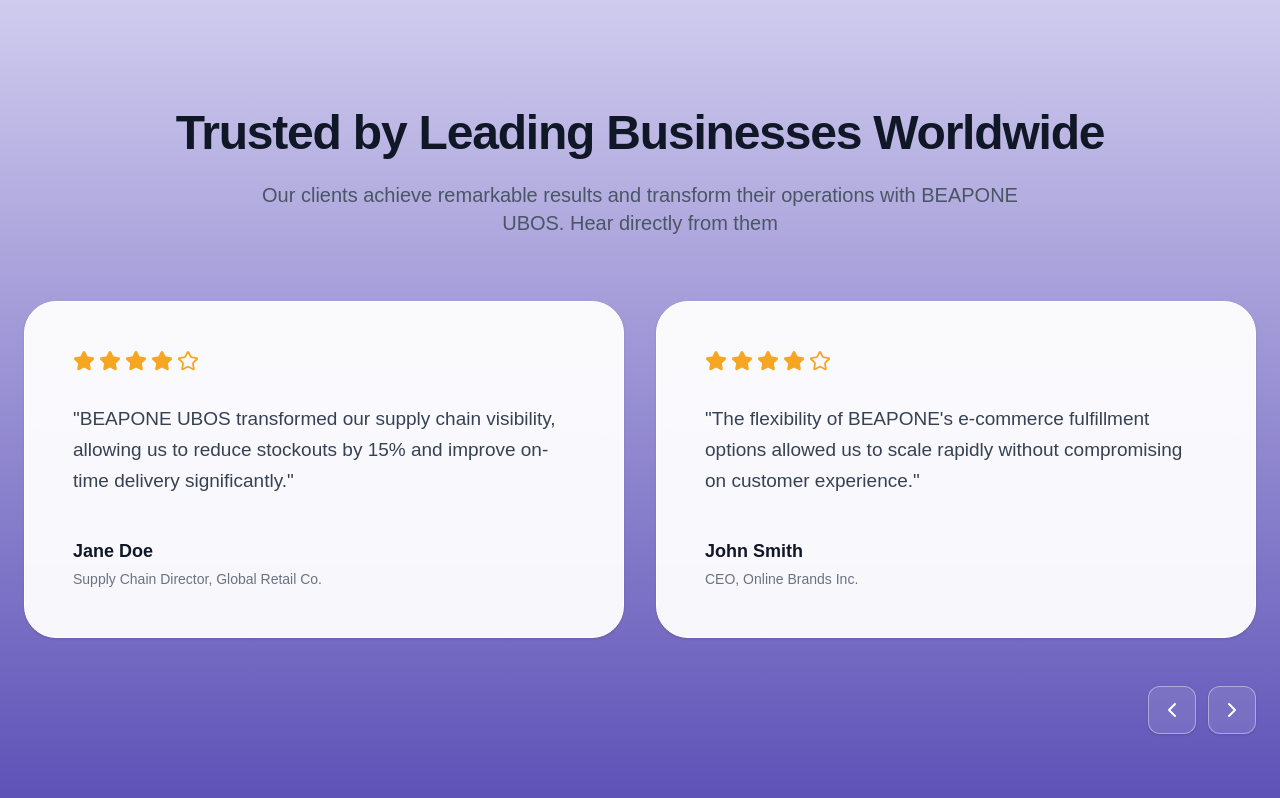
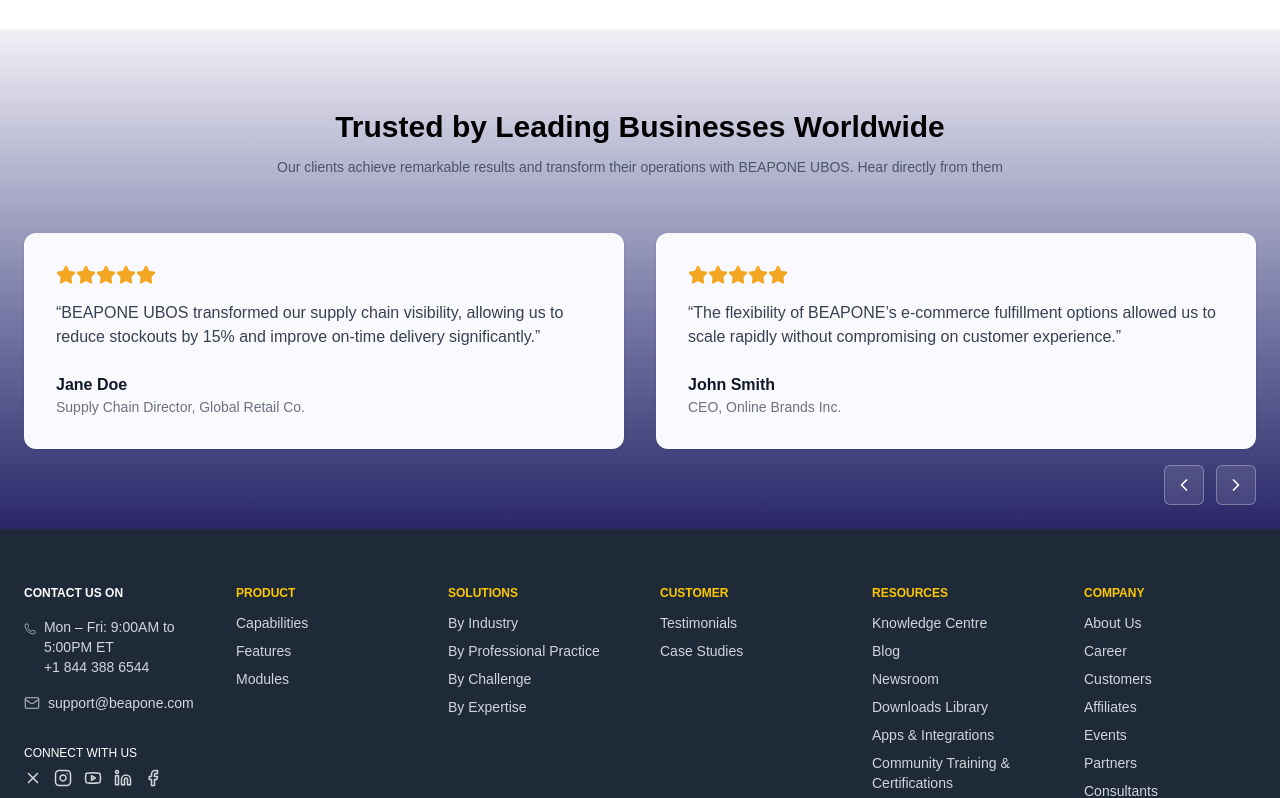
Before and after one commit to PROJECT-STAR-1/BeapOne_CMS, a Next.js app: page /home/resources/faqs in a window 1280 px wide. Shown: the part 2455-3253 px from the top of the page. Built offline with nearby package versions, Linux system fonts and the light colour scheme.

Commit message:
updated FAQ

```diff
--- a/src/app/home/resources/faqs/page.jsx
+++ b/src/app/home/resources/faqs/page.jsx
@@ -5,7 +5,7 @@
 import QuickNavigationSection from "@/components/faqs/QuickNavigationSection";
 import FaqAccordionSection from "@/components/faqs/FaqAccordionSection";
 import CustomerCareSection from "@/components/faqs/CustomerCareSection";
-import TestimonialsSection from "@/components/faqs/TestimonialsSection";
+import TestimonialsSection from "@/components/home/TestimonialsSection";
 
 export default function BeaponeFAQs() {
   return (
@@ -16,19 +16,9 @@
 
       <FaqAccordionSection />
 
-      {/* UNIFIED BACKGROUND FOR SECTIONS 4 & 5 */}
-      <div className="relative w-full">
-        <div
-          className="absolute inset-0 z-0"
-          style={{
-            background:
-              "linear-gradient(180deg, #FFFFFF 0%, #FFFFFF 5%, #E9E6FA 20%, #5C50B6 100%)",
-          }}></div>
-
         <CustomerCareSection />
 
-        <TestimonialsSection />
-      </div>
+       <TestimonialsSection />
     </div>
   );
 }
--- a/src/components/faqs/TestimonialsSection.jsx
+++ /dev/null
@@ -1,85 +0,0 @@
-"use client";
-
-import React from "react";
-import { Star, ChevronLeft, ChevronRight } from "lucide-react";
-
-export default function TestimonialsSection() {
-  return (
-    <section className="max-w-7xl mx-auto px-6 py-20 relative z-10">
-      <div className="text-center mb-16">
-        <h2 className="text-5xl font-bold text-gray-900 mb-6 tracking-tight">
-          Trusted by Leading Businesses Worldwide
-        </h2>
-        <p className="text-gray-600 text-xl max-w-3xl mx-auto font-normal">
-          Our clients achieve remarkable results and transform their operations
-          with BEAPONE UBOS. Hear directly from them
-        </p>
-      </div>
-
-      <div className="grid grid-cols-1 md:grid-cols-2 gap-8 mb-12">
-        <div className="bg-white/95 backdrop-blur-md p-12 rounded-[32px] shadow-sm flex flex-col justify-between border border-white">
-          <div>
-            <div className="flex gap-1 mb-8">
-              {[...Array(5)].map((_, i) => (
-                <Star
-                  key={i}
-                  size={22}
-                  className={`${
-                    i < 4 ? "fill-[#F5A623] text-[#F5A623]" : "text-[#F5A623]"
-                  }`}
-                />
-              ))}
-            </div>
-            <p className="text-gray-700 text-[19px] leading-relaxed mb-10 font-medium">
-              "BEAPONE UBOS transformed our supply chain visibility, allowing us
-              to reduce stockouts by 15% and improve on-time delivery
-              significantly."
-            </p>
-          </div>
-          <div>
-            <p className="font-bold text-gray-900 text-lg">Jane Doe</p>
-            <p className="text-sm text-gray-500 mt-1">
-              Supply Chain Director, Global Retail Co.
-            </p>
-          </div>
-        </div>
-
-        <div className="bg-white/95 backdrop-blur-md p-12 rounded-[32px] shadow-sm flex flex-col justify-between border border-white">
-          <div>
-            <div className="flex gap-1 mb-8">
-              {[...Array(5)].map((_, i) => (
-                <Star
-                  key={i}
-                  size={22}
-                  className={`${
-                    i < 4 ? "fill-[#F5A623] text-[#F5A623]" : "text-[#F5A623]"
-                  }`}
-                />
-              ))}
-            </div>
-            <p className="text-gray-700 text-[19px] leading-relaxed mb-10 font-medium">
-              "The flexibility of BEAPONE's e-commerce fulfillment options
-              allowed us to scale rapidly without compromising on customer
-              experience."
-            </p>
-          </div>
-          <div>
-            <p className="font-bold text-gray-900 text-lg">John Smith</p>
-            <p className="text-sm text-gray-500 mt-1">
-              CEO, Online Brands Inc.
-            </p>
-          </div>
-        </div>
-      </div>
-
-      <div className="flex justify-end gap-3 mt-12">
-        <button className="flex h-12 w-12 items-center justify-center rounded-xl border border-white/40 bg-white/10 text-white hover:bg-[#5C50B6] hover:border-[#5C50B6] transition-all duration-300 shadow-sm">
-          <ChevronLeft size={24} />
-        </button>
-        <button className="flex h-12 w-12 items-center justify-center rounded-xl border border-white/40 bg-white/10 text-white hover:bg-[#5C50B6] hover:border-[#5C50B6] transition-all duration-300 shadow-sm">
-          <ChevronRight size={24} />
-        </button>
-      </div>
-    </section>
-  );
-}
```
